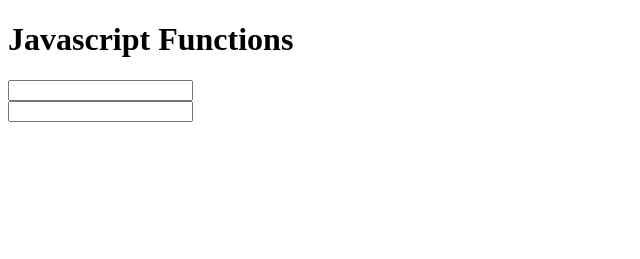
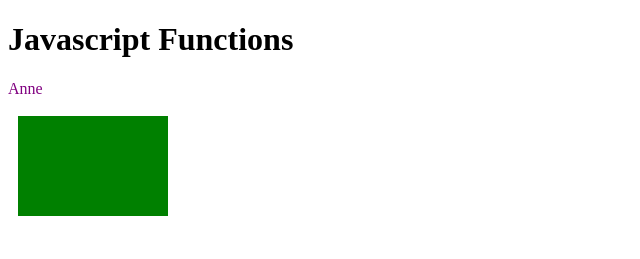
Before and after one commit to Odiin-Project/JavaScriptFundamentals, a plain HTML site: page index.html in a window 1280 px wide. Shown: the whole page, without its empty margins (0-640 px from the left). Drawn offline with Linux system fonts and the light colour scheme.

```diff
--- a/index.html
+++ b/index.html
@@ -5,34 +5,85 @@
     <meta charset="UTF-8" />
     <meta http-equiv="X-UA-Compatible" content="IE=edge" />
     <meta name="viewport" content="width=device-width, initial-scale=1.0" />
-    <title>Practice Exercises</title>
+    <title>Functions: Task 1</title>
+    <style>
+        p {
+            color: purple;
+            margin: 0.5em 0;
+        }
+
+        * {
+            box-sizing: border-box;
+        }
+    </style>
 </head>
 
 <body>
     <!-- https://developer.mozilla.org/en-US/docs/Learn/JavaScript/Building_blocks/Functions#anonymous_functions_and_arrow_functions -->
     <h1>Javascript Functions</h1>
 
-    <input id="textBoss" type="text"></input>
-    <div id="outputer"></div>
-    <br\>
-    <input id="textBox" type="text"></input>
-    <div id="output"></div>
+    <section class="preview"> </section>
+
+    <canvas id="canvas"></canvas>
+    <canvas id="stockGraph" width="150" height="150" color=""blue>
+        current stock price: $3.15 + 0.15
+      </canvas>
+
+      <canvas id="clock" width="150" height="150">
+        <img src="/img/food.jpg" width="150" height="150" alt="A clock" />
+      </canvas>
+
+
 
     <script>
-        const textBoss = document.querySelector("#textBoss");
-        const outputer = document.querySelector("#outputer");
+        const names = ['Chris', 'Li Kang', 'Anne', 'Francesca', 'Mustafa', 'Tina', 'Bert', 'Jada']
+        const para = document.createElement('p');
 
-        // Anonymous Function - Function Without an Name
-        textBoss.addEventListener('keydown', function (event) {
-            console.log(`You pressed "${event.key}".`);
-            outputer.textContent = `You pressed "${event.key}".`
+        // Add your code here
 
-        });
-        const textBox = document.querySelector("#textBox");
-        const output = document.querySelector("#output");
+        function chooseName() {
+            var arrLen = names.length;
+            console.log(Math.floor(Math.random() * arrLen));
+            // Math.floor(Math.random() * max)
+            para.textContent = names[Math.floor(Math.random() * arrLen)]
+        }
 
-        // Arrow Function
-        textBox.addEventListener('keydown', (event) => output.textContent = `You pressed "${event.key}".`);
+        chooseName();
+
+        // Don't edit the code below here!
+
+        const section = document.querySelector('section');
+
+        section.appendChild(para);
+
+
+        const canvas = document.getElementById("canvas");
+        const ctx = canvas.getContext("2d");
+
+        ctx.fillStyle = "green";
+        ctx.fillRect(10, 10, 150, 100);
+
+
+        function add(num){
+            return typeof n === 'number' ? num + 7: "NaN";
+        }
+        alert(add("dg"));
+
+        function capitalize(word){
+            let letter = word.slice(0, 1);
+            let letters = word.slice(1, ((word.length)-1));
+            return letter.toUpperCase() + letters;
+        }
+
+        alert(capitalize("dggtgt"));
+
+
+        function lastLetter(word){
+            // let letter = word.slice(-1);
+            return word.slice(-1);
+        }
+
+        alert(lastLetter("dggtgt"));
 
     </script>
 
```
Also changed, not shown: img/food.jpg (added).
